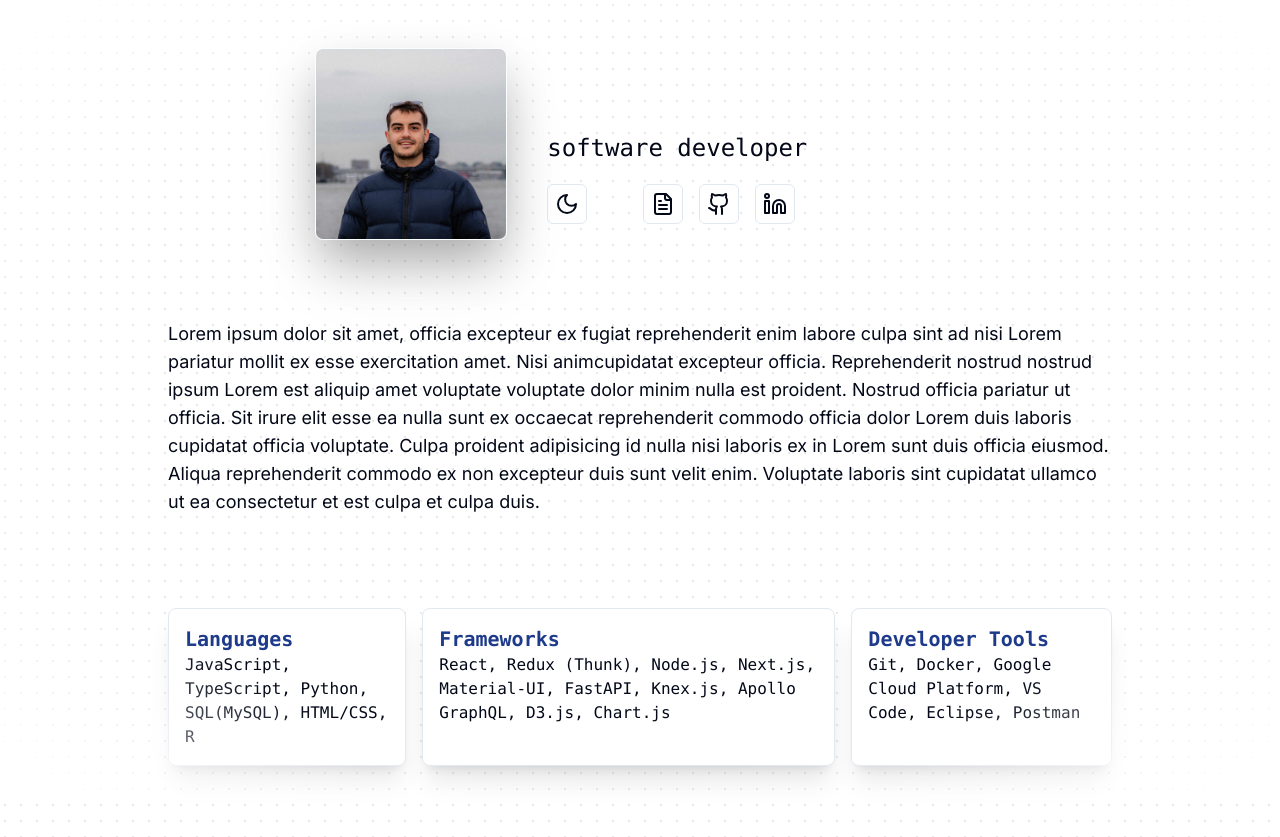
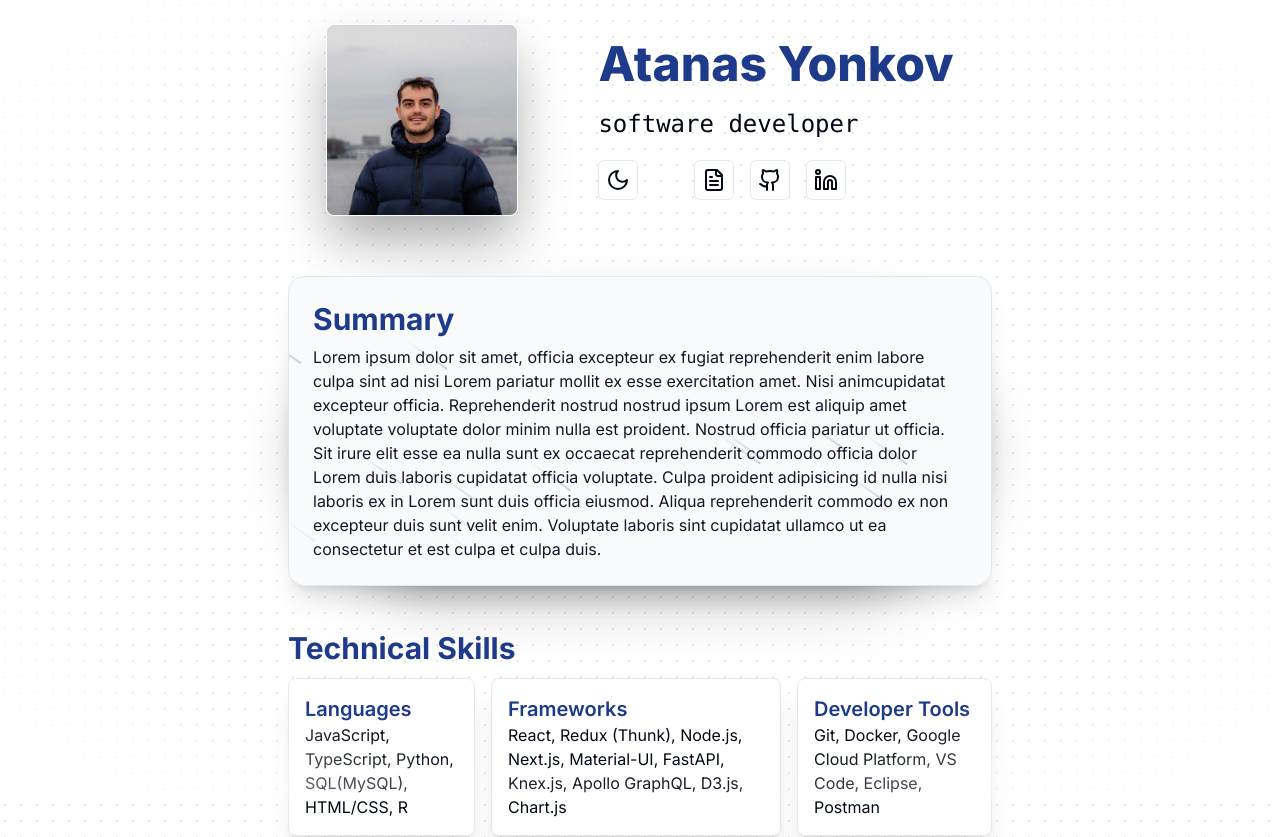
Before and after one commit to ayonkov1/portfolio, a Next.js app: page / in a window 1280 px wide. Shown: the top 837 px of the page. Built offline with nearby package versions, Linux system fonts and the light colour scheme.

Commit message:
Refactor UI components, add Meteors animation for creative CV display.

```diff
--- a/src/app/page.tsx
+++ b/src/app/page.tsx
@@ -1,11 +1,10 @@
 import CVComponent from '@/components/custom/cv-base'
-import Summary from '@/components/custom/sections/summary'
 
 export default function Home() {
   return (
-    <main className="flex min-h-screen flex-col items-center justify-between">
-      <div className="w-full dark:bg-black bg-white  dark:bg-dot-white/[0.2] bg-dot-black/[0.2] absolute flex justify-center p-10">
-        <div className="fixed bg-cover pointer-events-none inset-0 flex items-center justify-center dark:bg-black bg-white [mask-image:radial-gradient(ellipse_at_center,transparent_65%,black)]"></div>
+    <main>
+      <div className="p-5 sm:px-16 md:px-32 lg:px-48 xl:px-72 dark:bg-black bg-white  dark:bg-dot-white/[0.2] bg-dot-black/[0.2] absolute flex justify-center">
+        <div className="fixed bg-cover pointer-events-none inset-0 items-center justify-center dark:bg-black bg-white [mask-image:radial-gradient(ellipse_at_center,transparent_65%,black)]"></div>
         <CVComponent />
       </div>
     </main>
--- a/src/components/core/title.tsx
+++ b/src/components/core/title.tsx
@@ -1,15 +1,11 @@
 export const Title = ({ text }: { text: string }) => {
-  return (
-    //  <p
-    //    className="text-lg lg:text-3xl py-1 font-bold
-    //    bg-gradient-to-tr from-emerald-400 to-cyan-400
-    //    dark:from-indigo-400 to-cyan-400"
-    //  >
-    //    {text}
-    //  </p>
+  return <h1 className="text-lg lg:text-3xl font-bold relative z-20 text-blue-900 dark:text-blue-400">{text}</h1>
+}
 
-    <h1 className="text-lg lg:text-3xl font-bold relative z-20 bg-clip-text text-transparent text-blue-900 dark:text-blue-400">
-      {text}
-    </h1>
-  )
+export const SubTitle = ({ text }: { text: string }) => {
+  return <h3 className="text-md lg:text-xl font-semibold text-blue-900 dark:text-blue-400">{text}</h3>
 }
+
+export const Text = ({ text }: { text: string }) => {
+  return <p className="text-sm lg:text-base">{text}</p>
+}
--- a/src/components/custom/cv-base.tsx
+++ b/src/components/custom/cv-base.tsx
@@ -1,4 +1,3 @@
-import Image from 'next/image'
 import React from 'react'
 import { ModeToggle } from '../ui/light-dark-toggle'
 import { SocialButton } from './social-buttons'
@@ -8,36 +7,13 @@ import Education from './sections/education'
 
 import Skills from './sections/skills-and-proficiencies'
 import TechnicallSkills from './sections/technical-skills'
+import { Header } from './sections/header'
 
 const CVComponent = () => {
   return (
-    <div className="py-2 md:px-10 lg:px-20 xl:px-32 2xl:px-72">
-      <div className="text-center lg:text-left flex flex-col items-center lg:flex-row lg:items-center gap-10 justify-center">
-        <div className="lg:h-48 lg:w-48 relative w-32 h-32">
-          <Image
-            src="/profilepic.png"
-            alt="Atanas Yonkov Profile Picture"
-            className="rounded-lg brightness-110 dark:brightness-125 shadow-2xl drop-shadow-2xl border"
-            layout="fill"
-            priority
-          />
-        </div>
-        <div className="flex flex-col gap-4">
-          <h1 className="text-2xl lg:text-5xl font-extrabold relative z-20 bg-clip-text text-transparent bg-gradient-to-tr text-blue-900 dark:text-blue-400">
-            Atanas A. Yonkov
-          </h1>
-          <p className="text-lg lg:text-2xl py-1 font-mono">software developer</p>
-          <div className="flex gap-4 align-middle items-center justify-center lg:justify-start">
-            <div className="mr-10">
-              <ModeToggle />
-            </div>
-            <SocialButton variant="FileText" link="https://nbviewer.org/github/ayonkov1/cv-resume/blob/main/main.pdf" />
-            <SocialButton variant="Github" link="https://github.com/ayonkov1" />
-            <SocialButton variant="Linkedin" link="https://www.linkedin.com/in/atanas-yonkov/" />
-          </div>
-        </div>
-      </div>
-      <div className="flex flex-col gap-10 pt-10">
+    <div className="py-1">
+      <Header />
+      <div className="flex flex-col mt-4 gap-4 lg:mt-10 lg:gap-10">
         <Summary />
         <TechnicallSkills />
         <Experience />
--- /dev/null
+++ b/src/components/custom/sections/header.tsx
@@ -0,0 +1,31 @@
+import { ModeToggle } from '@/components/ui/light-dark-toggle'
+import Image from 'next/image'
+import { SocialButton } from '../social-buttons'
+
+export const Header = () => {
+  return (
+    <div className="text-left flex items-center lg:flex-row lg:items-center gap-3 lg:gap-20 justify-start lg:justify-center">
+      <div className="lg:h-48 lg:w-48 relative w-32 h-32">
+        <Image
+          src="/profilepic.png"
+          alt="Atanas Yonkov Profile Picture"
+          className="rounded-lg brightness-110 dark:brightness-125 shadow-2xl drop-shadow-2xl border"
+          layout="fill"
+          priority
+        />
+      </div>
+      <div className="flex flex-col gap-1 lg:gap-4">
+        <h1 className="text-2xl lg:text-5xl font-extrabold relative z-20 text-blue-900 dark:text-blue-400">Atanas Yonkov</h1>
+        <p className="text-lg lg:text-2xl py-1 font-mono">software developer</p>
+        <div className="flex gap-1 lg:gap-4 align-middle items-center justify-between lg:justify-start">
+          <div className="mr-4 lg:mr-10">
+            <ModeToggle />
+          </div>
+          <SocialButton variant="FileText" link="https://nbviewer.org/github/ayonkov1/cv-resume/blob/main/main.pdf" />
+          <SocialButton variant="Github" link="https://github.com/ayonkov1" />
+          <SocialButton variant="Linkedin" link="https://www.linkedin.com/in/atanas-yonkov/" />
+        </div>
+      </div>
+    </div>
+  )
+}
--- a/src/components/custom/sections/summary.tsx
+++ b/src/components/custom/sections/summary.tsx
@@ -1,19 +1,35 @@
 import { Title } from '@/components/core/title'
+import { Meteors } from '@/components/ui/meteors'
 import React from 'react'
 
 const Summary = () => {
   return (
-    <div>
-      <Title text="Summary" />
+    <div className="mt-4">
+      <div className="py-1 flex flex-col md:flex-row gap-4 md:gap-10">
+        <div className="min-w-80">
+          <div className="w-full relative">
+            <div className="absolute inset-0 h-full w-full bg-gradient-to-r from-blue-300 to-blue-700 transform shadow-xl drop-shadow-2xl border bg-red-500 rounded-full" />
+            <div className="relative shadow-xl bg-gray-50 dark:bg-gray-900 border p-6 h-full overflow-hidden rounded-2xl flex flex-col justify-end items-start">
+              {/* <h1 className="font-bold text-xl text-gray-900 dark:text-white relative z-50">Summary</h1> */}
+              <Title text="Summary" />
 
-      <p className="text-sm lg:text-lg py-1 bg-clip-text z-20 ">
-        Lorem ipsum dolor sit amet, officia excepteur ex fugiat reprehenderit enim labore culpa sint ad nisi Lorem pariatur mollit
-        ex esse exercitation amet. Nisi animcupidatat excepteur officia. Reprehenderit nostrud nostrud ipsum Lorem est aliquip
-        amet voluptate voluptate dolor minim nulla est proident. Nostrud officia pariatur ut officia. Sit irure elit esse ea nulla
-        sunt ex occaecat reprehenderit commodo officia dolor Lorem duis laboris cupidatat officia voluptate. Culpa proident
-        adipisicing id nulla nisi laboris ex in Lorem sunt duis officia eiusmod. Aliqua reprehenderit commodo ex non excepteur
-        duis sunt velit enim. Voluptate laboris sint cupidatat ullamco ut ea consectetur et est culpa et culpa duis.
-      </p>
+              <p className="font-normal text-sm lg:text-base text-gray-900 dark:text-slate-200 relative z-50 mt-2">
+                Lorem ipsum dolor sit amet, officia excepteur ex fugiat reprehenderit enim labore culpa sint ad nisi Lorem
+                pariatur mollit ex esse exercitation amet. Nisi animcupidatat excepteur officia. Reprehenderit nostrud nostrud
+                ipsum Lorem est aliquip amet voluptate voluptate dolor minim nulla est proident. Nostrud officia pariatur ut
+                officia. Sit irure elit esse ea nulla sunt ex occaecat reprehenderit commodo officia dolor Lorem duis laboris
+                cupidatat officia voluptate. Culpa proident adipisicing id nulla nisi laboris ex in Lorem sunt duis officia
+                eiusmod. Aliqua reprehenderit commodo ex non excepteur duis sunt velit enim. Voluptate laboris sint cupidatat
+                ullamco ut ea consectetur et est culpa et culpa duis.
+              </p>
+
+              {/* <button className="border px-4 py-1 rounded-lg  border-gray-500 text-gray-300">Explore</button> */}
+
+              <Meteors number={20} />
+            </div>
+          </div>
+        </div>
+      </div>
     </div>
   )
 }
--- a/src/components/custom/sections/technical-skills.tsx
+++ b/src/components/custom/sections/technical-skills.tsx
@@ -1,4 +1,4 @@
-import { Title } from '@/components/core/title'
+import { SubTitle, Title, Text } from '@/components/core/title'
 import React from 'react'
 
 const projects = [
@@ -21,11 +21,11 @@ const TechnicallSkills = () => {
     <div>
       <Title text="Technical Skills" />
 
-      <div className="py-1 flex gap-4 font-mono">
+      <div className="py-1 flex flex-col lg:flex-row gap-1 lg:gap-4">
         {projects.map((project, index) => (
           <div key={index} className="border rounded-lg p-4 my-2 shadow-xl bg-white dark:bg-black">
-            <h3 className="text-xl font-semibold text-blue-900 dark:text-blue-400">{project.title}</h3>
-            <p>{project.description}</p>
+            <SubTitle text={project.title} />
+            <Text text={project.description} />
           </div>
         ))}
       </div>
--- /dev/null
+++ b/src/components/ui/meteors.tsx
@@ -0,0 +1,27 @@
+import { cn } from '@/lib/utils'
+import clsx from 'clsx'
+import React from 'react'
+
+export const Meteors = ({ number, className }: { number?: number; className?: string }) => {
+  const meteors = new Array(number || 20).fill(true)
+  return (
+    <>
+      {meteors.map((el, idx) => (
+        <span
+          key={'meteor' + idx}
+          className={cn(
+            'animate-meteor-effect absolute top-1/2 left-1/2 h-0.5 w-0.5 rounded-[9999px] bg-slate-200 dark:bg-slate-500 shadow-[0_0_0_1px_#ffffff10] rotate-[215deg]',
+            "before:content-[''] before:absolute before:top-1/2 before:transform before:-translate-y-[50%] before:w-[50px] before:h-[1px] before:bg-gradient-to-r before:from-slate-400 before:to-transparent",
+            className
+          )}
+          style={{
+            top: 0,
+            left: Math.floor(Math.random() * (400 - -400) + -400) + 'px',
+            animationDelay: Math.random() * (0.8 - 0.2) + 0.2 + 's',
+            animationDuration: Math.floor(Math.random() * (10 - 2) + 2) + 's',
+          }}
+        ></span>
+      ))}
+    </>
+  )
+}
--- a/tailwind.config.ts
+++ b/tailwind.config.ts
@@ -78,10 +78,19 @@ const config = {
           from: { height: 'var(--radix-accordion-content-height)' },
           to: { height: '0' },
         },
+        meteor: {
+          '0%': { transform: 'rotate(215deg) translateX(0)', opacity: '1' },
+          '70%': { opacity: '1' },
+          '100%': {
+            transform: 'rotate(215deg) translateX(-500px)',
+            opacity: '0',
+          },
+        },
       },
       animation: {
         'accordion-down': 'accordion-down 0.2s ease-out',
         'accordion-up': 'accordion-up 0.2s ease-out',
+        'meteor-effect': 'meteor 5s linear infinite',
       },
     },
   },
```
Also changed, not shown: src/components/custom/sections/experience.tsx (+5 -3 lines).
